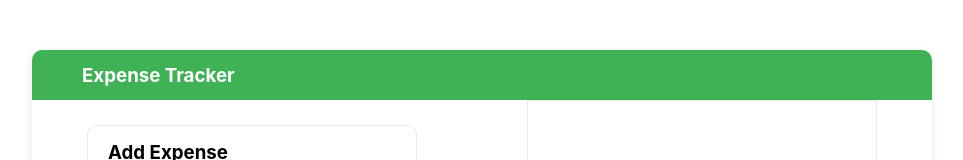
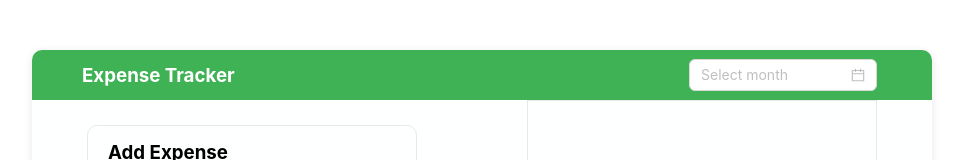
Before and after one commit to Guchi00/Expense-Tracker, a React (Vite) app: page / in a window 1280 px wide. Shown: the top 160 px of the page, without its empty margins (158-1121 px from the left). Built offline with nearby package versions, Linux system fonts and the light colour scheme; no server answers.

Commit message:
added monthly selection feature

```diff
--- a/src/ExpensePage.styles.tsx
+++ b/src/ExpensePage.styles.tsx
@@ -25,6 +25,7 @@ export const Header = styled.header`
   background-color: rgb(62, 178, 85);
   display: flex;
   align-items: center;
+  justify-content: space-between;
   padding-left: 50px;
 `;
 
--- a/src/ExpensesPage.tsx
+++ b/src/ExpensesPage.tsx
@@ -7,6 +7,7 @@ import {
 } from "./components/expenseForm/ExpenseForm";
 
 import * as S from "./ExpensePage.styles";
+import { MonthPicker } from "./components/monthPicker/MonthPicker";
 
 export const ExpensesPage = () => {
   const [expenseData, setExpenseData] = useState<Expense[]>([]);
@@ -131,6 +132,7 @@ export const ExpensesPage = () => {
         <S.Container>
           <S.Header>
             <S.Title>Expense Tracker</S.Title>
+            <MonthPicker />
           </S.Header>
           <S.FormandChartContainer>
             <ExpenseForm onAddExpense={handleAddExpense} />
--- /dev/null
+++ b/src/components/monthPicker/MonthPicker.styles.tsx
@@ -0,0 +1,9 @@
+import styled from "styled-components";
+import { DatePicker } from "antd";
+
+export const StyledMonthPicker = styled(DatePicker)`
+  outline: none;
+  margin-right: 55px;
+  display: flex;
+  align-items: center;
+`;
--- /dev/null
+++ b/src/components/monthPicker/MonthPicker.tsx
@@ -0,0 +1,5 @@
+import * as S from "./MonthPicker.styles";
+
+export const MonthPicker = () => {
+  return <S.StyledMonthPicker picker="month" placement="bottomRight" />;
+};
```
